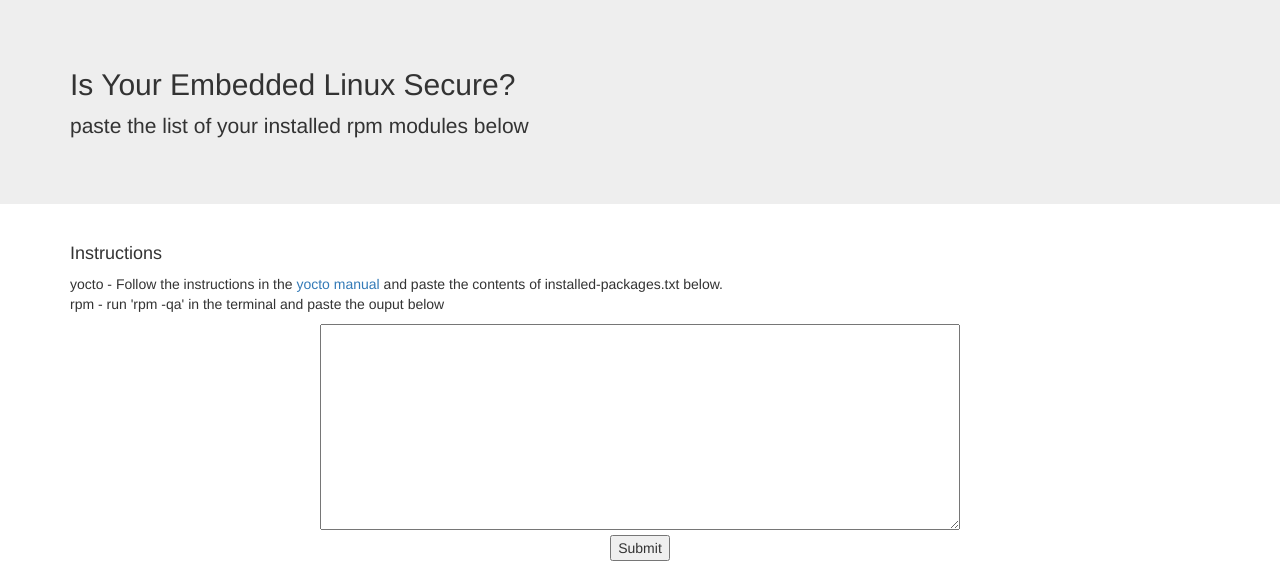
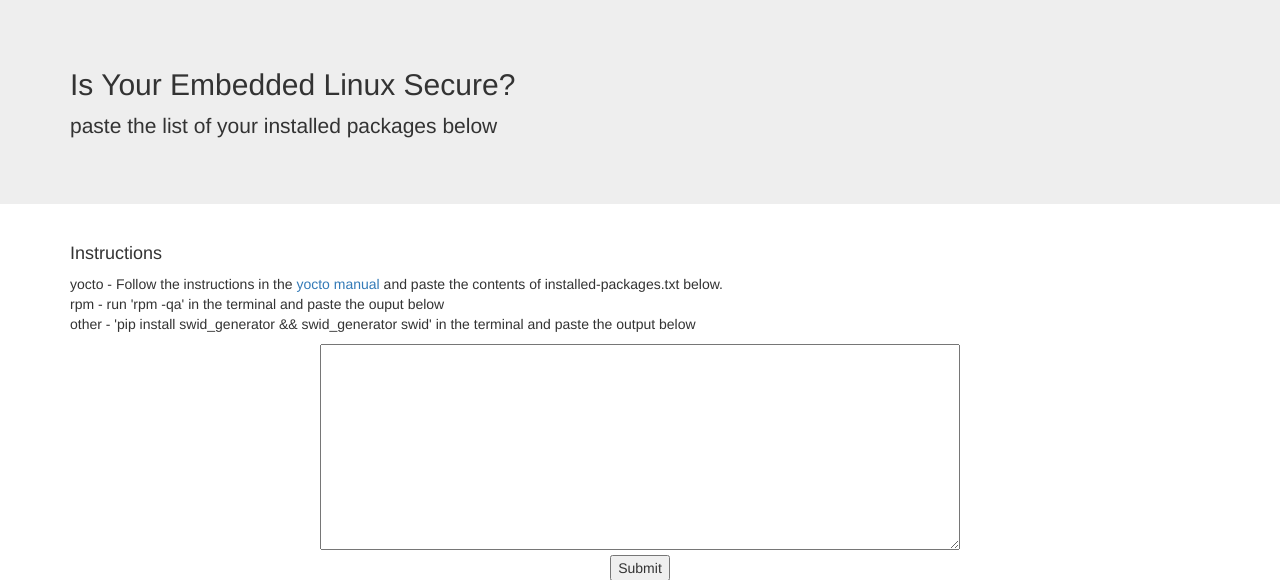
Before and after one commit to DanBeard/LibScanner, a Flask app: page /tool in a window 1280 px wide. Shown: the top 580 px of the page. Run offline with Flask 2, Linux system fonts and the light colour scheme; some libraries are stand-ins or nearby versions.

Commit message:
Added SWID parser. Included defusedxml for untrusted xml parsing

```diff
--- a/application.py
+++ b/application.py
@@ -4,6 +4,7 @@ from collections import defaultdict
 
 # preload XML
 import xml.etree.cElementTree as ET
+import defusedxml.cElementTree as DET
 import re
 import glob
 
@@ -56,6 +57,25 @@ def get_packages_swid(package_list):
     :param package_strs:
     :return:
     """
+    package_xml = None
+    packages = defaultdict(set)
+    errors = []
+    for xml_doc in package_list.split("\n"):
+        try:
+            # remove the <? ?> if any
+            xml_doc = re.sub('<\?[^>]+\?>', '', xml_doc)
+            print xml_doc
+            # use DET since this is untrusted data
+            data = DET.fromstring(xml_doc)
+            name, version = data.attrib['name'], data.attrib['version']
+            version = version.split("-")[0]
+            packages[name].add(version)
+
+        except Exception as e:
+            errors.append(str(e))
+
+    print errors
+    return errors, packages
 
 def get_packages_rpm(package_list):
     """
@@ -107,8 +127,6 @@ def get_vulns(packages):
                     if len(intersection) > 0:
                         si = ' - ' + ','.join(intersection)
                         result[prod.attrib['name'] + si].append(etree_to_dict(entry)["entry"])
-                        print result[prod.attrib['name'] + si]
-                        print entry.attrib['name'] + "," + entry.attrib['severity'] + "," + prod.attrib['name'] + "," + str(intersection) + entry.find("desc/descript").text
     return result
 
 
--- a/requirements.txt
+++ b/requirements.txt
@@ -1,4 +1,5 @@
 click==6.6
+defusedxml==0.4.1
 Flask==0.11.1
 itsdangerous==0.24
 Jinja2==2.8
--- a/templates/index.html
+++ b/templates/index.html
@@ -44,14 +44,15 @@
   <div class="jumbotron">
       <div class="container">
         <h2> Is Your Embedded Linux Secure? </h2>
-          <p> paste the list of your installed rpm modules below</p>
+          <p> paste the list of your installed packages below</p>
       </div>
   </div>
   <div class="container">
       <h4> Instructions</h4>
       <p> yocto - Follow the instructions in the <a href="http://www.yoctoproject.org/docs/current/ref-manual/ref-manual.html#maintaining-build-output-quality">yocto manual</a> and
       paste the contents of installed-packages.txt below. <br/>
-          rpm - run 'rpm -qa' in the terminal and paste the ouput below
+          rpm - run 'rpm -qa' in the terminal and paste the ouput below <br/>
+          other - 'pip install swid_generator && swid_generator swid' in the terminal and paste the output below
       </p>
   </div>
 
```
